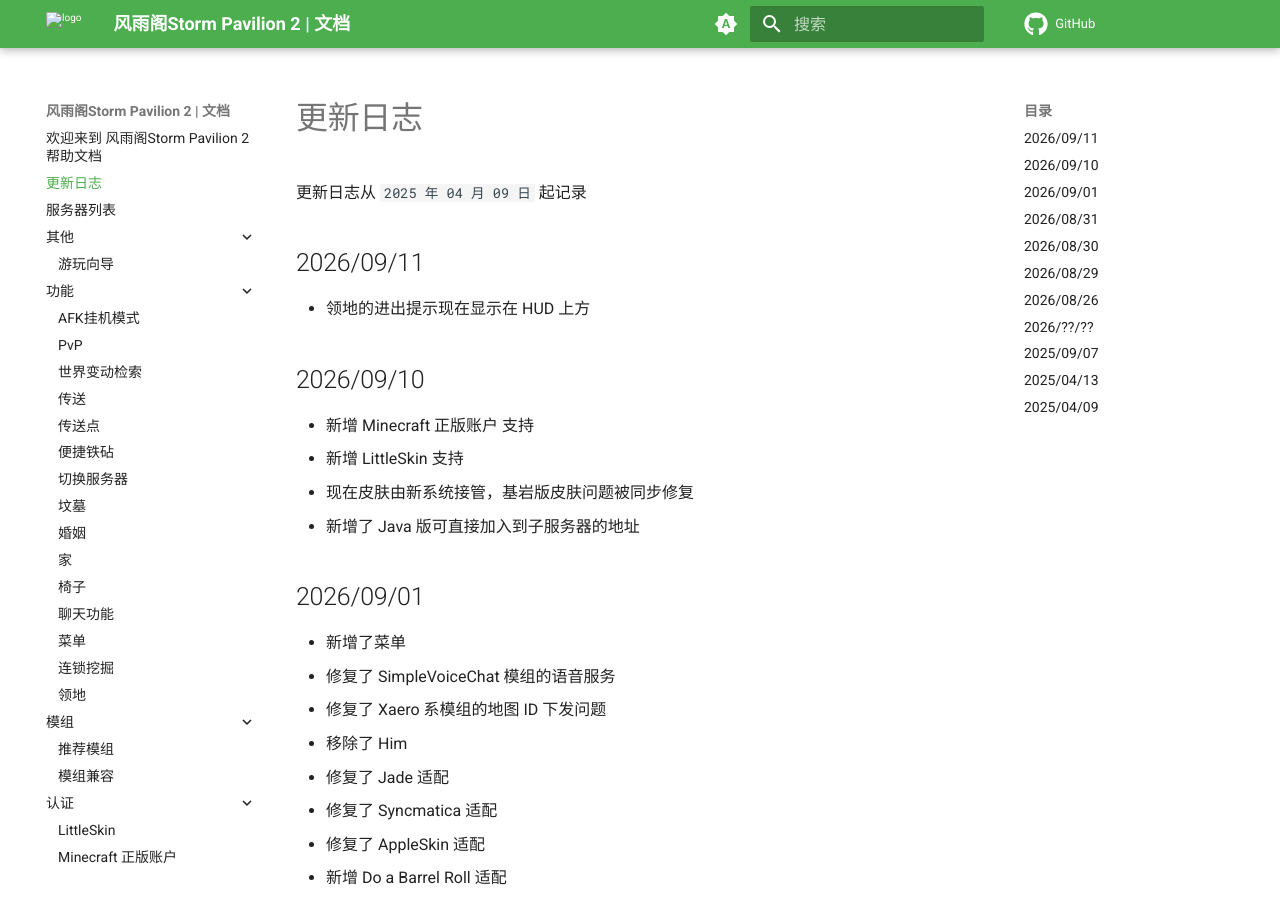
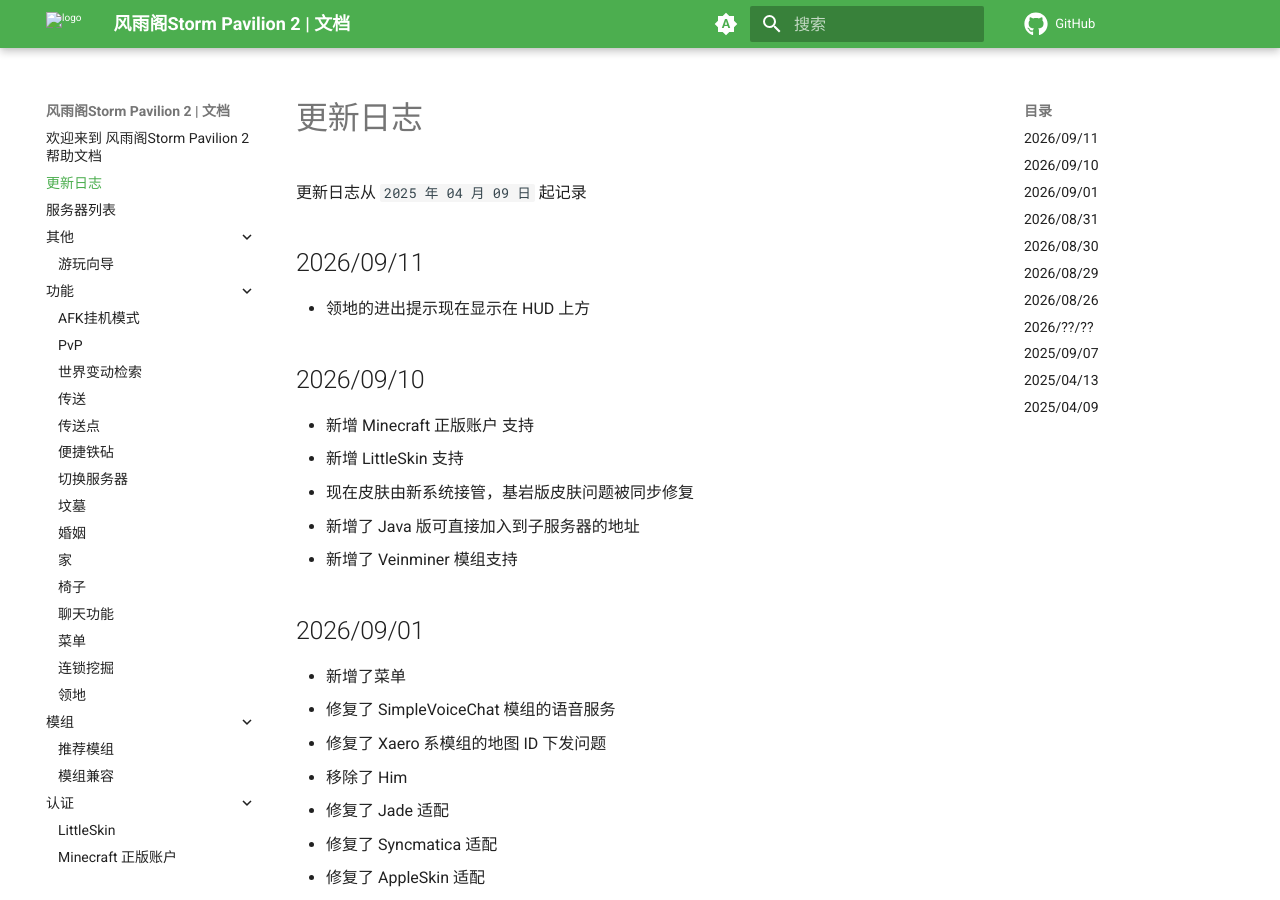
Before and after one commit to SPCraftMC/Docs, an MkDocs documentation site: the page built from docs/更新日志.md, in a window 1280 px wide and 900 px high. Built offline with MkDocs 1.6.1 and Material for MkDocs 9.7.7, drawn with Linux system fonts in a browser that asks for light colours; comment, search, counter and statistics services are not loaded.

Commit message:
Update changelog

```diff
--- a/docs/更新日志.md
+++ b/docs/更新日志.md
@@ -12,6 +12,7 @@
 - 新增 LittleSkin 支持
 - 现在皮肤由新系统接管，基岩版皮肤问题被同步修复
 - 新增了 Java 版可直接加入到子服务器的地址
+- 新增了 Veinminer 模组支持
 
 ## 2026/09/01
 
```
